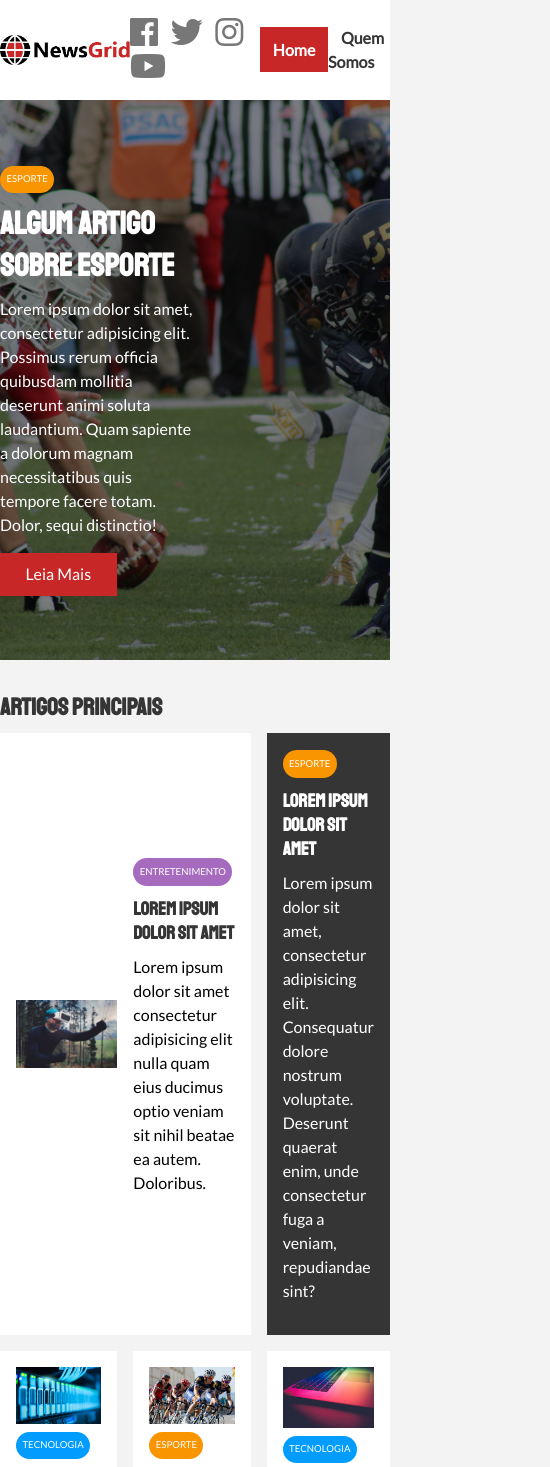
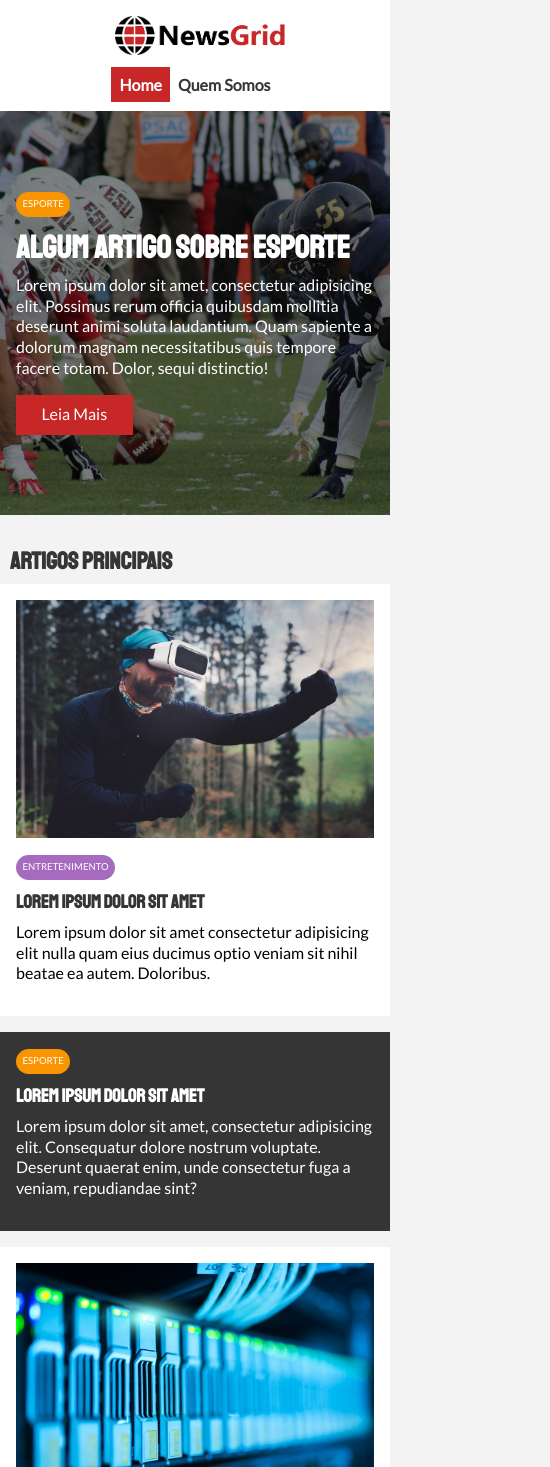
Before and after one commit to gideonfernandes/news-grid-website, a plain HTML site: page index.html in a window 390 px wide. Shown: the top 1467 px of the page, 550 px wide, since content can reach past the window. Drawn offline with Linux system fonts and the light colour scheme.

Commit message:
Add all responsive

```diff
--- a/css/mobile.css
+++ b/css/mobile.css
@@ -0,0 +1,70 @@
+/* Reset & Initials Styling */
+body {
+  line-height: 1.3;
+}
+
+h1, h2, h3, h4, h5, h6 {
+  margin-bottom: 0.5rem;
+  line-height: 1.2;
+}
+
+.l-heading { font-size: 2.3rem !important }
+
+/* Navigation */
+header #navbar .social {
+  display: none;
+}
+
+header #navbar {
+  grid-template-columns: 1fr;
+  grid-gap: 1.2rem;
+}
+
+header #navbar ul,
+header #navbar .logo {
+  justify-self: center;
+}
+
+header #navbar ul li a {
+  padding: 0.50rem;
+}
+
+main #articles-container {
+  grid-template-columns: repeat(2, 1fr);
+}
+
+main #articles-container > *:first-child,
+main #articles-container > *:last-child {
+  grid-template-columns: 1fr;
+  grid-column: 1;
+}
+
+@media(max-width: 660px) {
+  /* Stack Grid Items */
+  header #showcase,
+  main #articles-container {
+    grid-template-columns: 1fr;
+  }
+
+  footer {
+		display: block;
+		text-align: center;
+	}
+
+	footer > div > img {
+		width: 60%;
+		margin-bottom: 1rem;
+	}
+
+	footer > div#copy {
+		grid-column: 1fr;
+	}
+
+	#page-container {
+		display: block !important;
+	}
+
+	main#article > #page-container > aside#categories {
+		border-top: 3px solid #ccc !important;
+	}
+}
--- a/css/style.css
+++ b/css/style.css
@@ -120,6 +120,7 @@ header #navbar {
 
 header #navbar .logo {
 	width: 180px;
+	padding-left: 10px;
 }
 
 header #navbar .social {
@@ -170,6 +171,7 @@ header #showcase::before {
 
 header #showcase > div {
 	z-index: 1;
+	padding: 1rem;
 }
 
 header #showcase > div > h1 {
@@ -179,6 +181,10 @@ header #showcase > div > h1 {
 
 header #showcase > div > p {
 	color: white;
+}
+
+main > h2 {
+	padding-left: 10px;
 }
 
 main #articles-container {
@@ -288,7 +294,6 @@ main#article > #page-container {
 }
 
 main#article > #page-container > article {
-	border: 1px solid #ccc;
 	grid-column: 1 / span 6;
 	grid-row: 1 / span 4;
 	background-color: white;
@@ -312,7 +317,6 @@ main#article > #page-container > article > div.meta > .small-label {
 }
 
 main#article > #page-container > aside {
-	border: 1px solid #ccc;
 	grid-column: 7 / span 8;
 }
 
```
